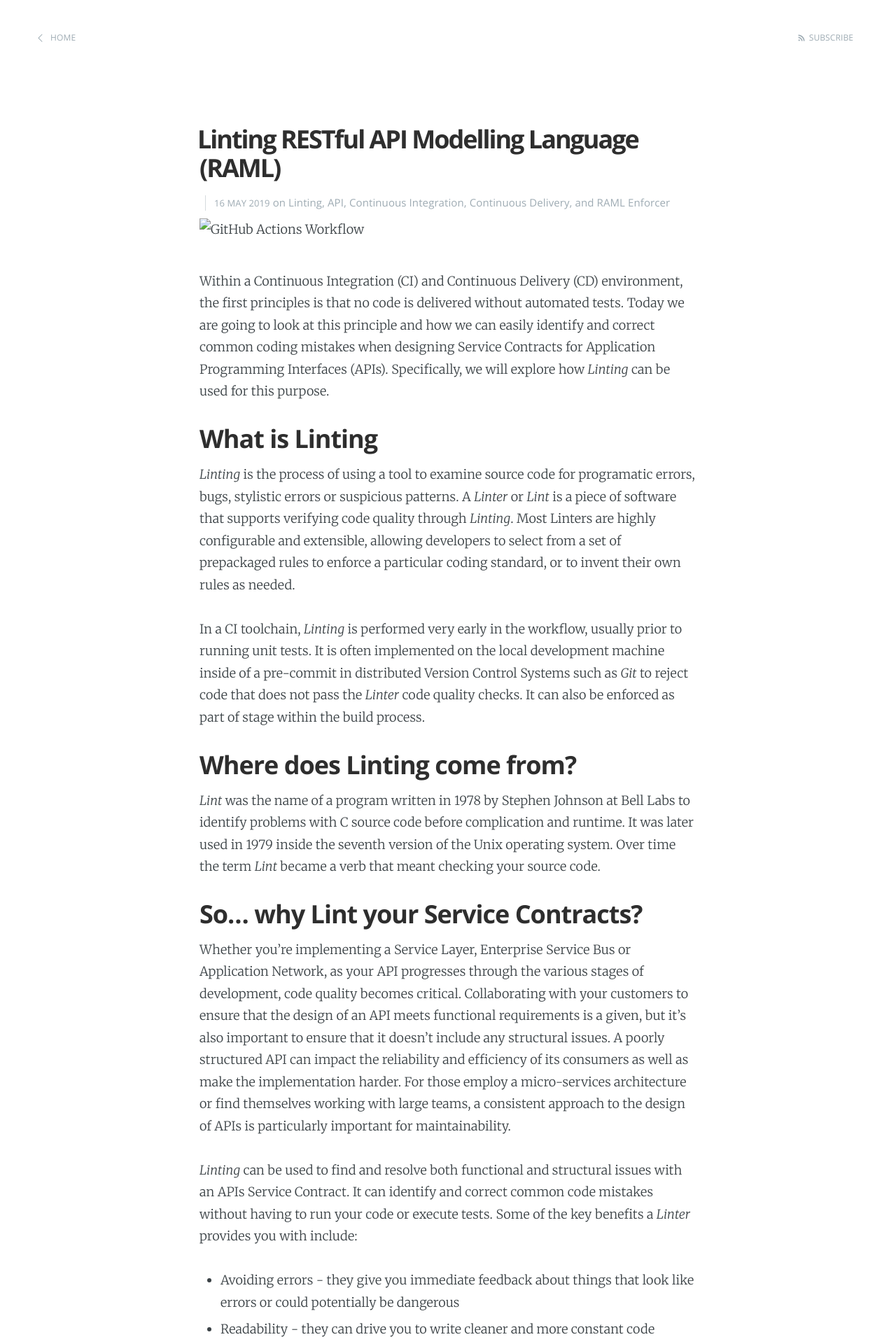
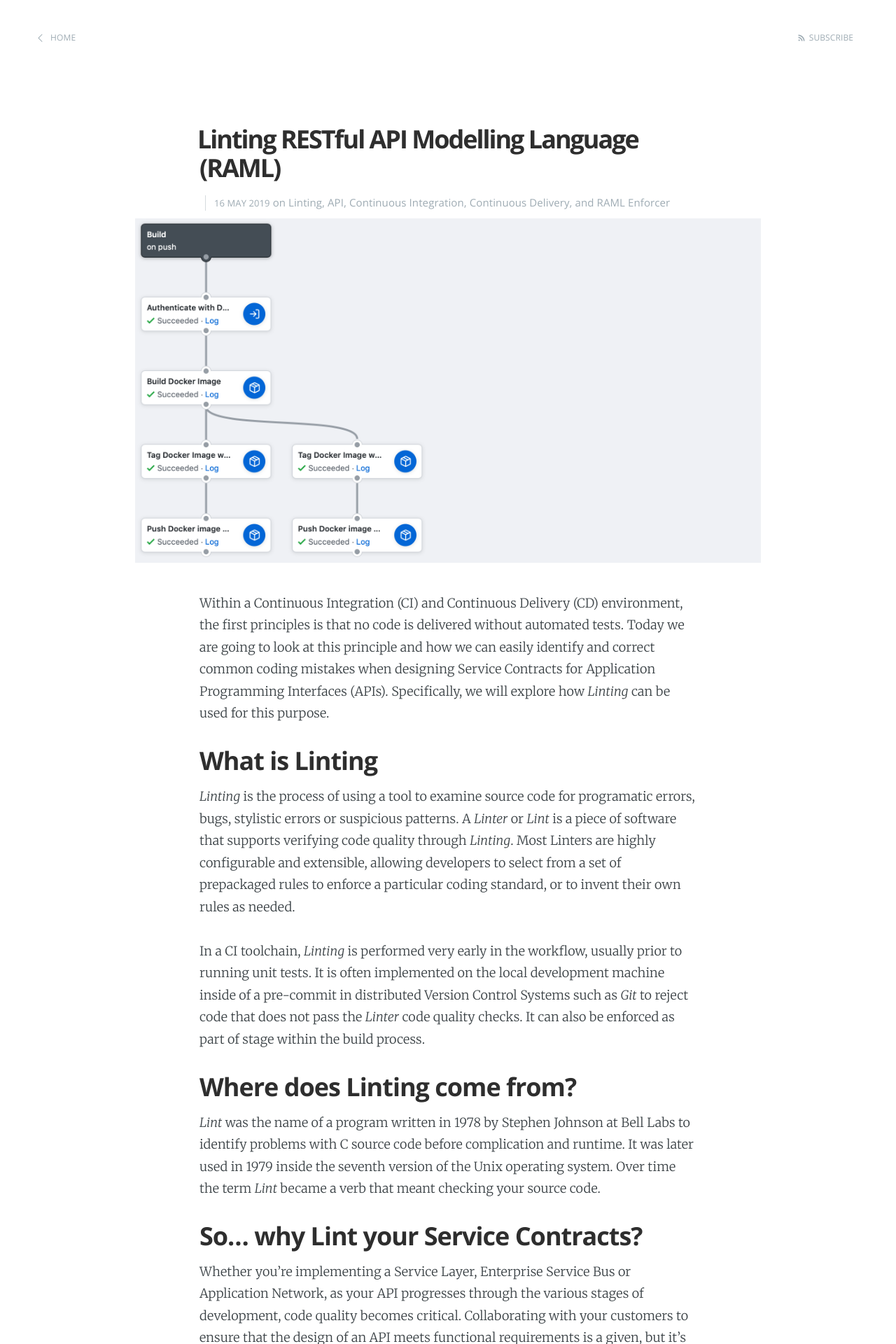
Before and after one commit to Mike-Gough/mike-gough.github.io, a Jekyll site: the page built from _posts/2019-05-16-Linting-RAML.markdown, in a window 1280 px wide. Shown: the top 1920 px of the page at 70% size. Built offline with Jekyll 4.4.1, drawn with Linux system fonts in a browser that asks for light colours.

Commit message:
Fix image link

```diff
--- a/_posts/2019-05-16-Linting-RAML.markdown
+++ b/_posts/2019-05-16-Linting-RAML.markdown
@@ -10,7 +10,7 @@ categories:
   - RAML Enforcer
 ---
 
-![GitHub Actions Workflow](/assets/images/projects/raml-enforcer-ci-cd-workflow.png)
+![GitHub Actions Workflow](/assets/images/posts/raml-enforcer-ci-cd-workflow.png)
 
 Within a Continuous Integration (CI) and Continuous Delivery (CD) environment, the first principles is that no code is delivered without automated tests. Today we are going to look at this principle and how we can easily identify and correct common  coding mistakes when designing Service Contracts for Application Programming Interfaces (APIs). Specifically, we will explore how  *Linting* can be used for this purpose.
 
```
